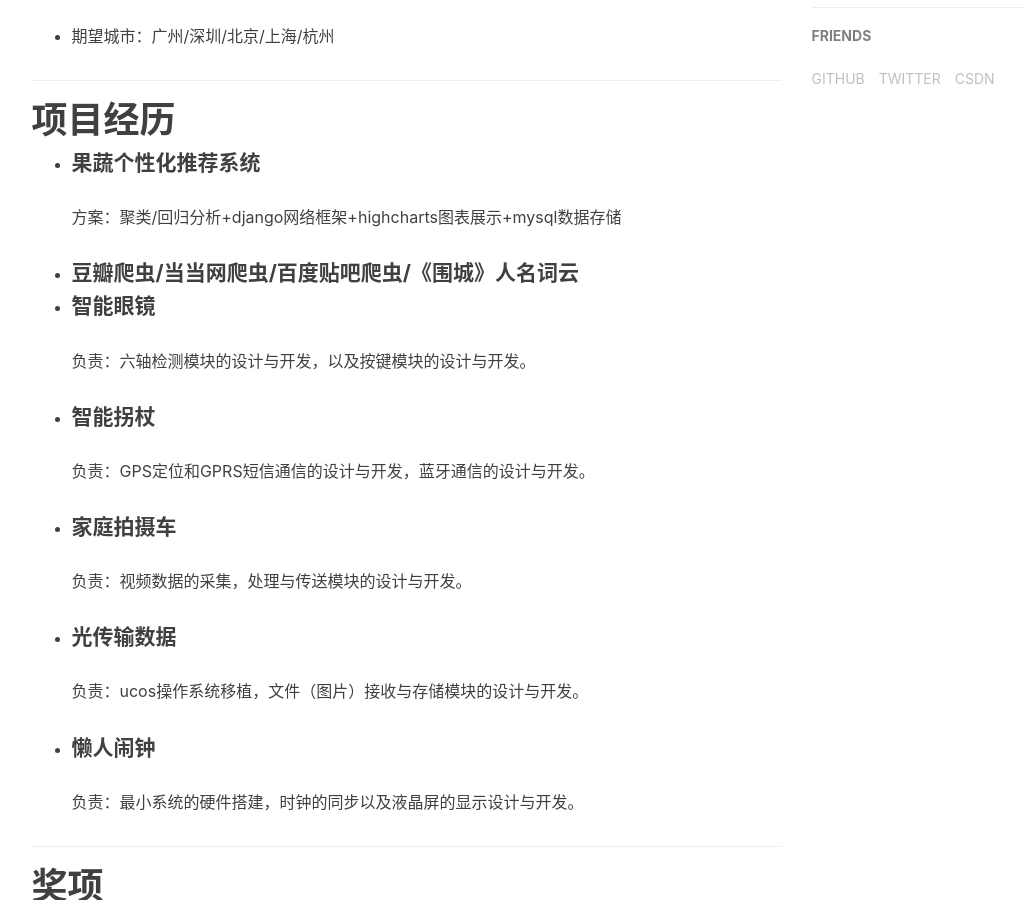
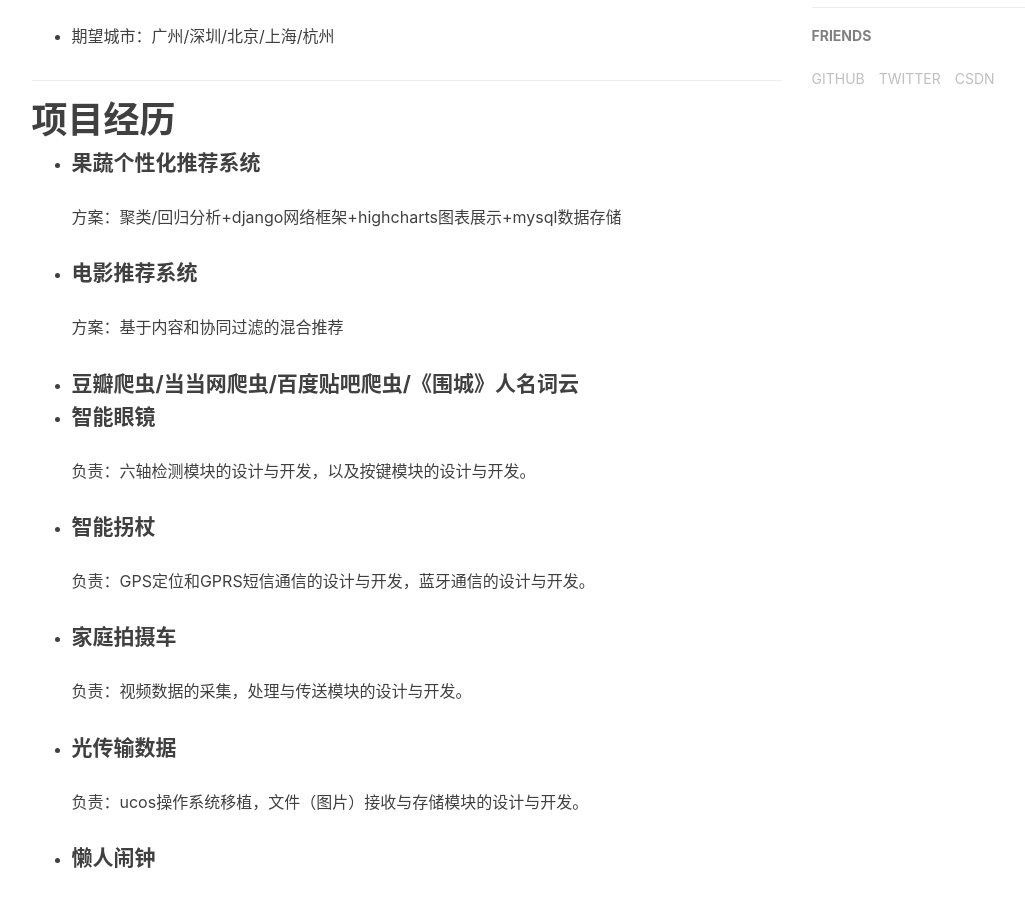
Before and after one commit to anchor2017/anchor2017.github.io, a Jekyll site: the page built from img/pf.md, in a window 1280 px wide and 900 px high, scrolled down 1137 px. Shown: the whole window, without its empty margins (136-1161 px from the left). Built offline with Jekyll 4.4.1, drawn with Linux system fonts in a browser that asks for light colours; nearby versions of some CDN libraries; our own code applies the rules of GitHub Pages for plain Markdown files; comment, search, counter and statistics services are not loaded.

Commit message:
Update pf.md

```diff
--- a/img/pf.md
+++ b/img/pf.md
@@ -39,6 +39,9 @@
 
 - #### 果蔬个性化推荐系统
    方案：聚类/回归分析+django网络框架+highcharts图表展示+mysql数据存储
+
+- #### 电影推荐系统
+   方案：基于内容和协同过滤的混合推荐
 
 - #### 豆瓣爬虫/当当网爬虫/百度贴吧爬虫/《围城》人名词云
 
```
